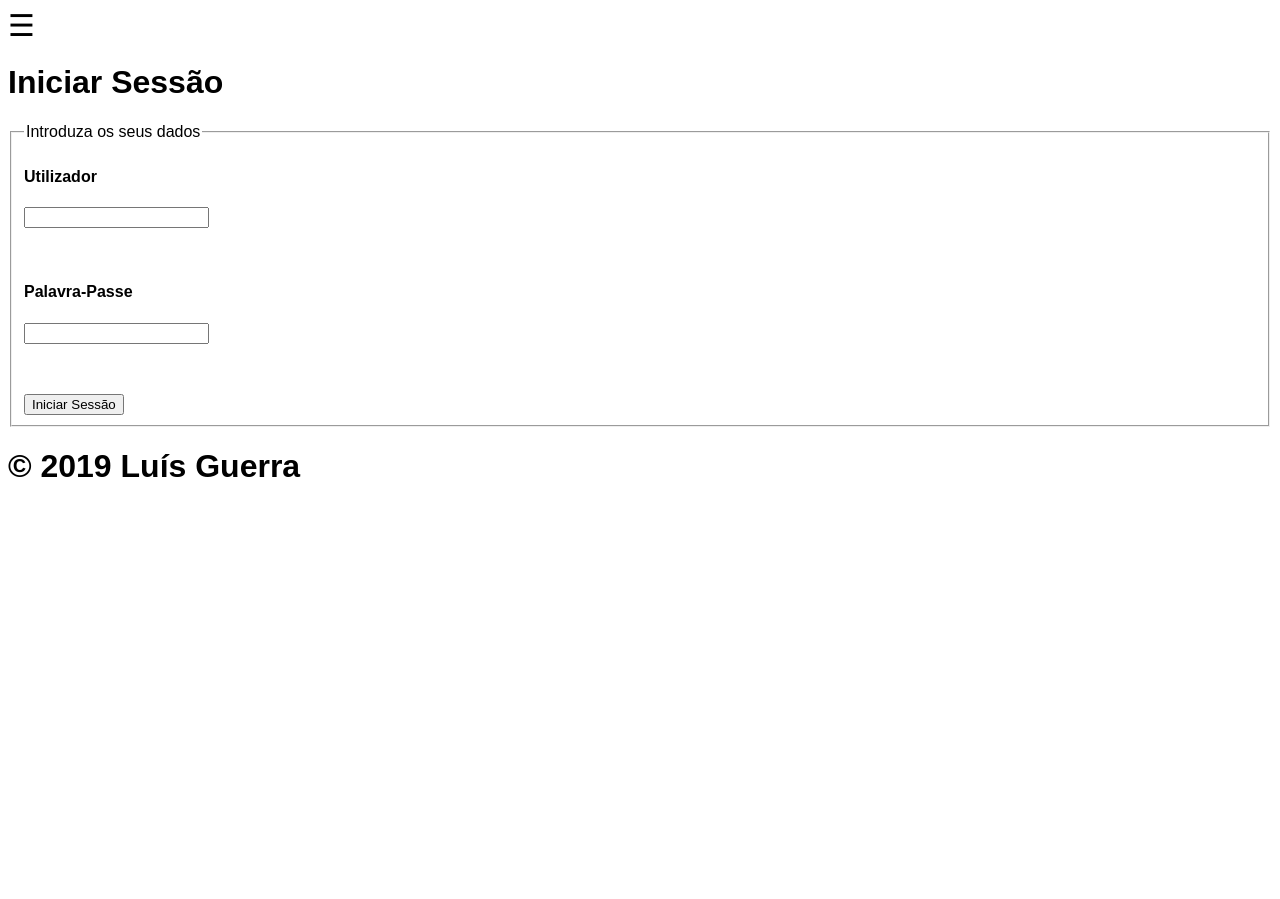
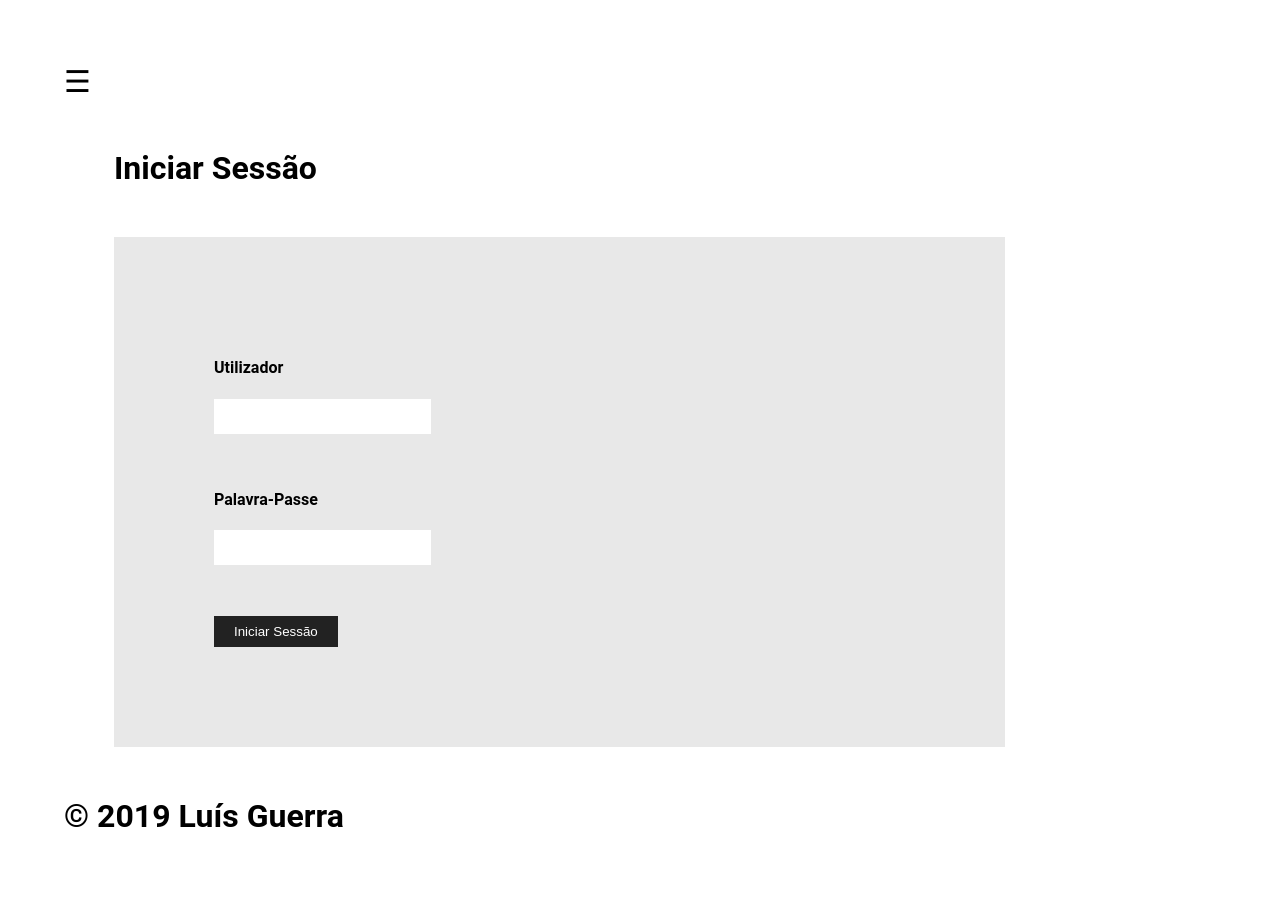
Before and after one commit to Luis0293/menu15, a Flask app: page /login in a window 1280 px wide. Before the commit the page ends 477 px from the top, so only its background shows below. Run offline with Flask 2, Linux system fonts and the light colour scheme.

Commit message:
Menu e Templates

```diff
--- a/app.py
+++ b/app.py
@@ -10,13 +10,13 @@ def index():
 def login():
     return render_template('login.html')
 
-@app.route('/p2')
-def p2():
-    return render_template('p2.html')
+@app.route('/jogos')
+def jogos():
+    return render_template('jogos.html')
 
-@app.route('/p3')
-def p3():
-    return render_template('p3.html')
+@app.route('/contato')
+def contato():
+    return render_template('contato.html')
 
 
 if __name__ == '__main__':
--- a/static/style.css
+++ b/static/style.css
@@ -1,7 +1,11 @@
 body {
-    font-family: 'Stylish', sans-serif;
+    font-family: 'Roboto', sans-serif;
+    margin: 5%;
 }
 
+
+
+/*------------------- MENU CSS -------------------*/
 .overlay {
     height: 100%;
     width: 0;
@@ -9,10 +13,9 @@ body {
     z-index: 1;
     top: 0;
     left: 0;
-    background-color: rgb(0,0,0);
     background-color: rgba(0,0,0, 0.9);
     overflow: hidden;
-    transition: 0.5s;
+    transition: 0.6s;
 }
 
 .overlay-content {
@@ -23,13 +26,24 @@ body {
     margin-top: 30px;
 }
 
-.overlay a {
-    padding: 10px;
+.content-a {
+    padding: 15px;
     text-decoration: none;
-    font-size: 36px;
+    font-size: 25px;
+    text-transform: uppercase;
     color: #818181;
     display: block;
-    transition: 0.3s;
+    transition: 0.4s;
+}
+
+.content-home-a {
+    padding: 30px;
+    text-decoration: none;
+    font-size: 40px;
+    color: #818181;
+    display: block;
+    text-transform: uppercase;
+    transition: 0.4s;
 }
 
 .overlay a:hover, .overlay a:focus {
@@ -38,6 +52,8 @@ body {
 
 .overlay .closebtn {
     position: absolute;
+    text-decoration: none;
+    color: #999;
     top: 20px;
     right: 45px;
     font-size: 60px;
@@ -47,3 +63,44 @@ body {
     font-size: 30px;
     cursor: pointer;
 }
+/*------------------- MENU CSS -------------------*/
+
+
+
+/*------------------- HOME -------------------*/
+.div1-content {
+    margin: 50px;
+    width: 60%;
+    background-color: #e8e8e8;
+    padding: 100px;
+}
+/*------------------- HOME -------------------*/
+
+
+
+/*------------------- LOGIN -------------------*/
+.login-div-session {
+    margin: 50px;
+    width: 60%;
+}
+
+.form {
+    margin: 50px;
+    width: 60%;
+    background-color: #e8e8e8;
+    padding: 100px;
+    border: none;
+}
+
+input {
+    border: none;
+    outline: none;
+    padding: 10px 20px;
+}
+
+input[type=submit] {
+    padding: 8px 20px;
+    background-color: #222;
+    color: #fff;
+}
+/*------------------- LOGIN -------------------*/
--- /dev/null
+++ b/templates/contato.html
@@ -0,0 +1,4 @@
+{% extends 'layout.html' %}
+{% block conteudo %}
+<h1>p2</h1>
+{% endblock %}
--- a/templates/index.html
+++ b/templates/index.html
@@ -1,4 +1,7 @@
 {% extends 'layout.html' %}
 {% block conteudo %}
-<h1>Olá</h1>
+<div class="div1-content">
+    <h1>Este é o Home</h1>
+    <p>O Home serve para Homar</p>
+</div>
 {% endblock %}
--- /dev/null
+++ b/templates/jogos.html
@@ -0,0 +1,4 @@
+{% extends 'layout.html' %}
+{% block conteudo %}
+<h1>p3</h1>
+{% endblock %}
--- a/templates/layout.html
+++ b/templates/layout.html
@@ -11,10 +11,10 @@
     <div id="myNav" class="overlay">
         <a href="javascript:void(0)" class="closebtn" onclick="closeNav()">&times;</a>
         <div class="overlay-content">
-            <a href="#">About</a>
-            <a href="#">Services</a>
-            <a href="#">Clients</a>
-            <a href="#">Contact</a>
+            <a class="content-home-a" href="/">HOME</a>
+            <a class="content-a" href="jogos">Jogos</a>
+            <a class="content-a" href="contato">Contato</a>
+            <a class="content-a" href="login">Login</a>
         </div>
     </div>
     <span class="span-btn" style="font-size:30px;cursor:pointer" onclick="openNav()">&#9776;</span>
--- a/templates/login.html
+++ b/templates/login.html
@@ -4,10 +4,10 @@
 {% endblock %}
 
 {% block conteudo %}
-<h1>Iniciar Sessão</h1>
-<form method="post">
-    <fieldset>
-        <legend>Introduza os seus dados</legend>
+<div class="login-div-session" >
+    <h1>Iniciar Sessão</h1>
+</div>
+<form class="form" method="post">
         <h4>Utilizador</h4>
         <input type="text" name="utilizador" required>
         <p><br></p>
@@ -15,7 +15,6 @@
         <input type="password" name="passe" required>
         <p><br></p>
         <input type="submit" value="Iniciar Sessão">
-    </fieldset>
 </form>
 {% if erro %}<h4>{{ erro }}</h4>{% endif %}
 {% endblock %}
--- a/templates/p1.html
+++ /dev/null
@@ -1,4 +0,0 @@
-{% extends 'layout.html' %}
-{% block conteudo %}
-<h1>p1</h1>
-{% endblock %}
--- a/templates/p2.html
+++ /dev/null
@@ -1,4 +0,0 @@
-{% extends 'layout.html' %}
-{% block conteudo %}
-<h1>p2</h1>
-{% endblock %}
--- a/templates/p3.html
+++ /dev/null
@@ -1,4 +0,0 @@
-{% extends 'layout.html' %}
-{% block conteudo %}
-<h1>p3</h1>
-{% endblock %}
```
